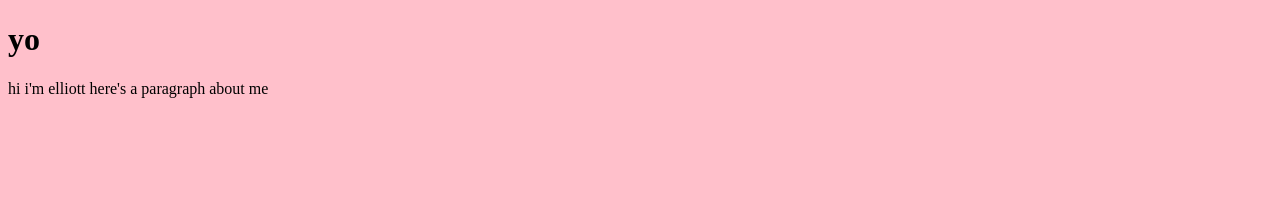
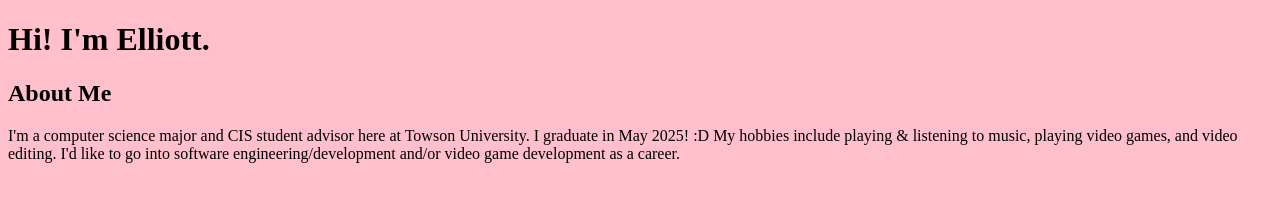
Before and after one commit to 5lliott/personalsite, a plain HTML site: page index.html in a window 1280 px wide. Drawn offline with Linux system fonts and the light colour scheme.

Commit message:
Update index.html

```diff
--- a/index.html
+++ b/index.html
@@ -1,4 +1,6 @@
 <!DOCTYPE html>
+<html>
+
   <head>
     <title>My Awesome Site</title>
     <style type="text/css">
@@ -6,8 +8,17 @@
       background-color: pink;
       }
     </style>
+    <meta charset = "utf-8">
   </head>
-<html>
-  <h1>yo</h1>
-  <p>hi i'm elliott here's a paragraph about me</p>
+
+  <body>
+    <h1>Hi! I'm Elliott.</h1>
+    <h2>About Me</h2>
+    <p>I'm a computer science major and CIS student advisor here at Towson University.
+    I graduate in May 2025! :D
+    My hobbies include playing & listening to music, playing video games, and video editing.
+    I'd like to go into software engineering/development and/or video game development as a career.
+    </p>
+  </body>
+
 </html>
```
Lines whose indentation alone changed are shown as unchanged.
